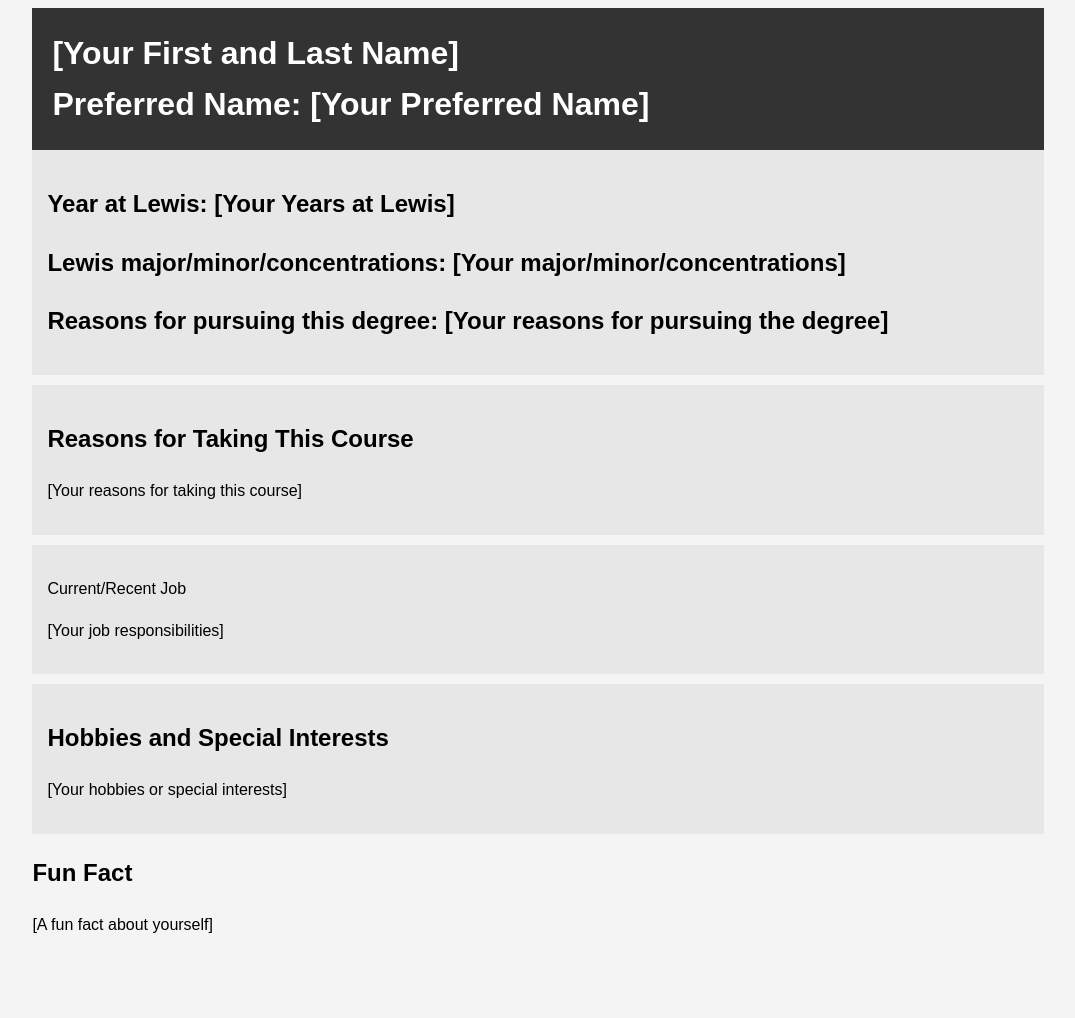
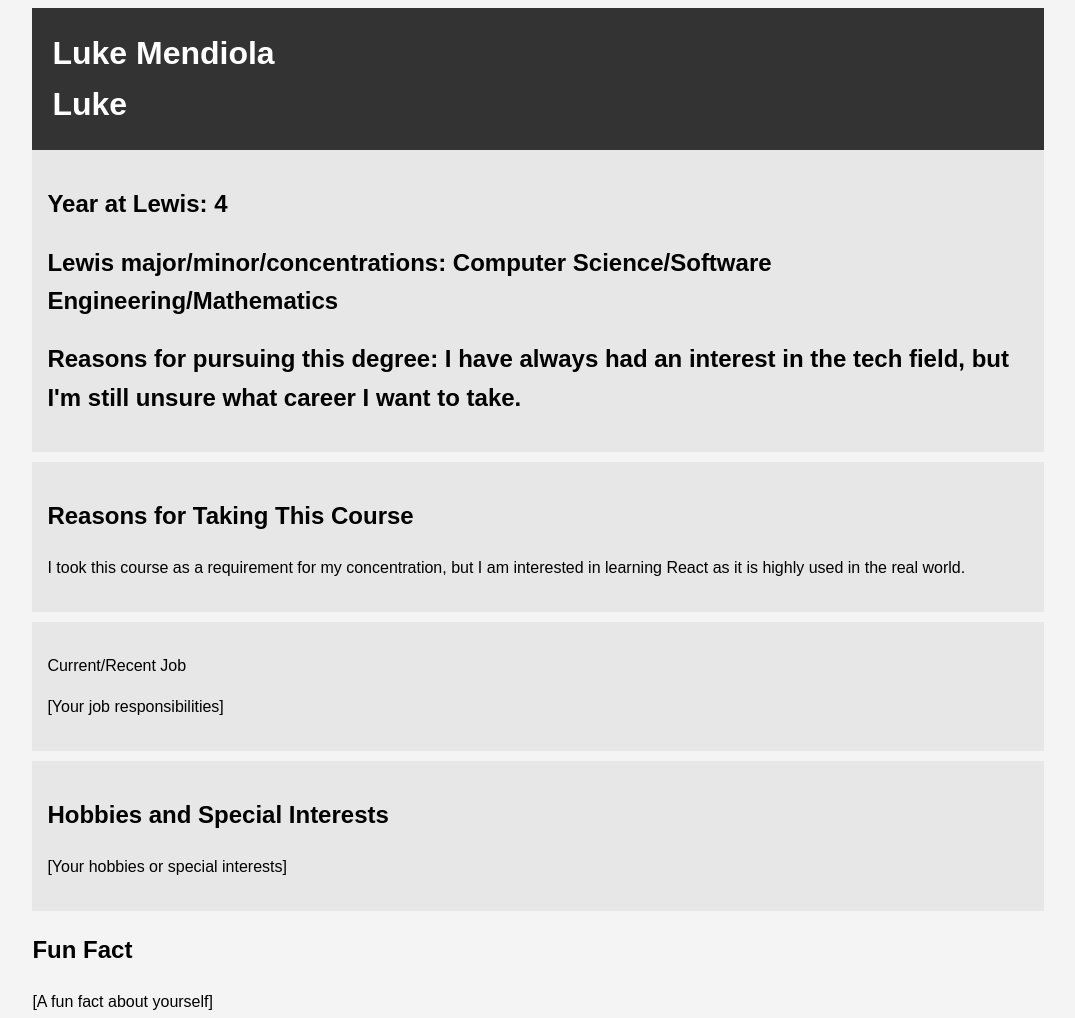
Before and after one commit to luke-mendi02/Introductions, a plain HTML site: page index.html in a window 1280 px wide. Shown: the whole page, without its empty margins (102-1177 px from the left). Before the commit the page ends 962 px from the top, so only its background shows below. Drawn offline with Linux system fonts and the light colour scheme.

Commit message:
Update index.html

```diff
--- a/index.html
+++ b/index.html
@@ -31,19 +31,19 @@
 <body>
     <div class="container">
         <header class="main-info">
-            <h1>[Your First and Last Name]</h1>
-            <h1>Preferred Name: [Your Preferred Name]</h1>
+            <h1>Luke Mendiola</h1>
+            <h1>Luke</h1>
         </header>
 
         <section class="lewis">
-			<h2>Year at Lewis: [Your Years at Lewis]</h2>
-			<h2>Lewis major/minor/concentrations: [Your major/minor/concentrations]</h2>
-			<h2>Reasons for pursuing this degree: [Your reasons for pursuing the degree]</h2>
+			<h2>Year at Lewis: 4 </h2>
+			<h2>Lewis major/minor/concentrations: Computer Science/Software Engineering/Mathematics</h2>
+			<h2>Reasons for pursuing this degree: I have always had an interest in the tech field, but I'm still unsure what career I want to take. </h2>
         </section>
 
 		<section class="course">
             <h2>Reasons for Taking This Course</h2>
-            <p>[Your reasons for taking this course]</p>
+            <p>I took this course as a requirement for my concentration, but I am interested in learning React as it is highly used in the real world.</p>
         </section>
 
 		<section class="job">
```
